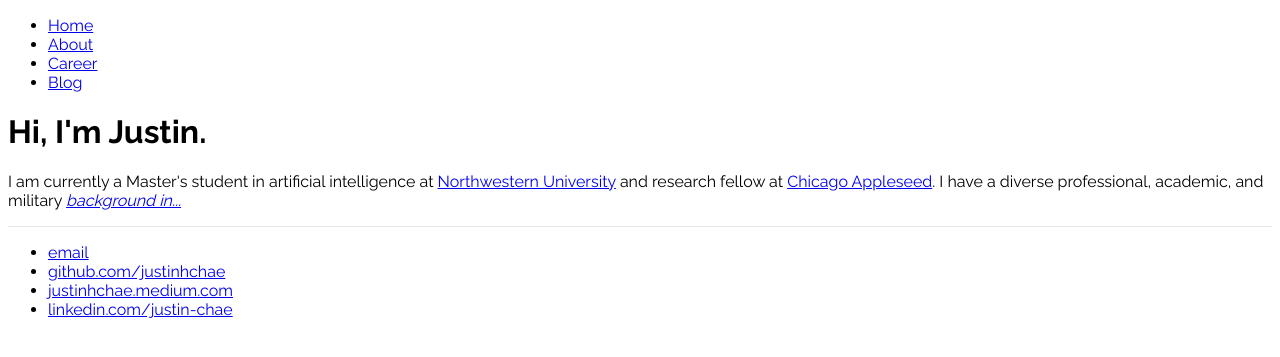
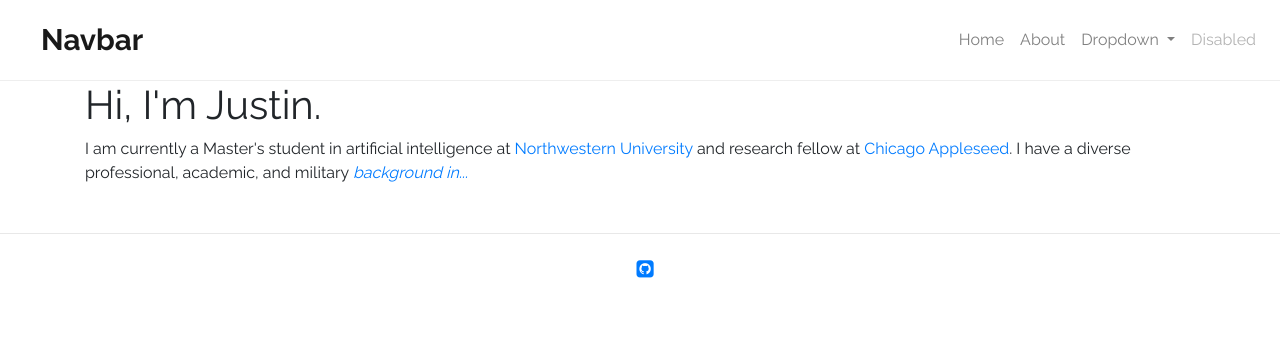
Before and after one commit to justinhchae/justinhchae.github.io, a Jekyll site: the page built from index.html, in a window 1280 px wide. Shown: the top 357 px of the page. Built offline with Jekyll 4.4.1, drawn with Linux system fonts in a browser that asks for light colours.

Commit message:
update default

```diff
--- a/_layouts/default.html
+++ b/_layouts/default.html
@@ -1,31 +1,36 @@
+---
+layout: compress
+---
+
 <!DOCTYPE html>
-	<html>
-		<head>
-			<title>{{ page.title }}</title>
-			<!-- link to main stylesheet -->
-			<link rel="stylesheet" type="text/css" href="/css/main.css">
-		</head>
-		<body>
-			<nav>
-	    		<ul>
-	        		<li><a href="/">Home</a></li>
-		        	<li><a href="/about">About</a></li>
-	        		<li><a href="/career">Career</a></li>
-	        		<li><a href="https://justinhchae.medium.com/">Blog</a></li>
-	    		</ul>
-			</nav>
-			<div class="container">
+<html>
+  {% include head.html %}
 
-			{{ content }}
+  <body>
+    {% include navigation.html %}
 
-			</div><!-- /.container -->
-			<footer>
-	    		<ul>
-        		    <li><a href="mailto:justin.h.chae@gmail.com">email</a></li>
-        		    <li><a href="https://github.com/justinhchae">github.com/justinhchae</a></li>
-					<li><a href="https://justinhchae.medium.com/">justinhchae.medium.com</a></li>
-					<li><a href="https://www.linkedin.com/in/justin-chae">linkedin.com/justin-chae</a></li>
-				</ul>
-			</footer>
-		</body>
-	</html>
+    <div class="container">
+      <div class="wrapper">{{ content }}</div>
+    </div>
+
+    {% include footer.html %}
+
+    <!-- JS, Popper.js, and jQuery -->
+    <script
+      src="https://code.jquery.com/jquery-3.5.1.slim.min.js"
+      integrity="sha384-DfXdz2htPH0lsSSs5nCTpuj/zy4C+OGpamoFVy38MVBnE+IbbVYUew+OrCXaRkfj"
+      crossorigin="anonymous"
+    ></script>
+    <script
+      src="https://cdn.jsdelivr.net/npm/popper.js@1.16.0/dist/umd/popper.min.js"
+      integrity="sha384-Q6E9RHvbIyZFJoft+2mJbHaEWldlvI9IOYy5n3zV9zzTtmI3UksdQRVvoxMfooAo"
+      crossorigin="anonymous"
+    ></script>
+    <script
+      src="https://stackpath.bootstrapcdn.com/bootstrap/4.5.0/js/bootstrap.min.js"
+      integrity="sha384-OgVRvuATP1z7JjHLkuOU7Xw704+h835Lr+6QL9UvYjZE3Ipu6Tp75j7Bh/kR0JKI"
+      crossorigin="anonymous"
+    ></script>
+    {% if site.analytics %}{% include analytics.html %}{% endif %}
+  </body>
+</html>
```
Also changed, not shown: temp/default.html (added, +31 -0 lines).
